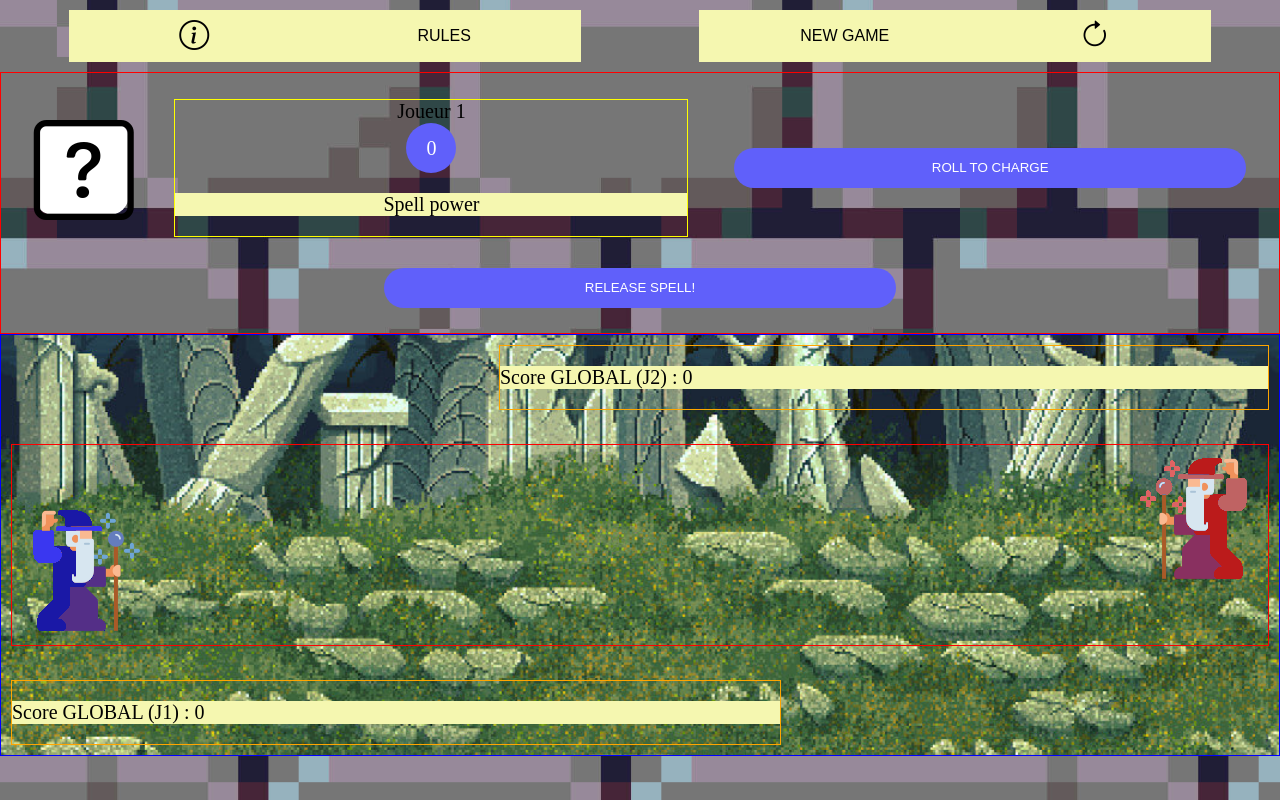
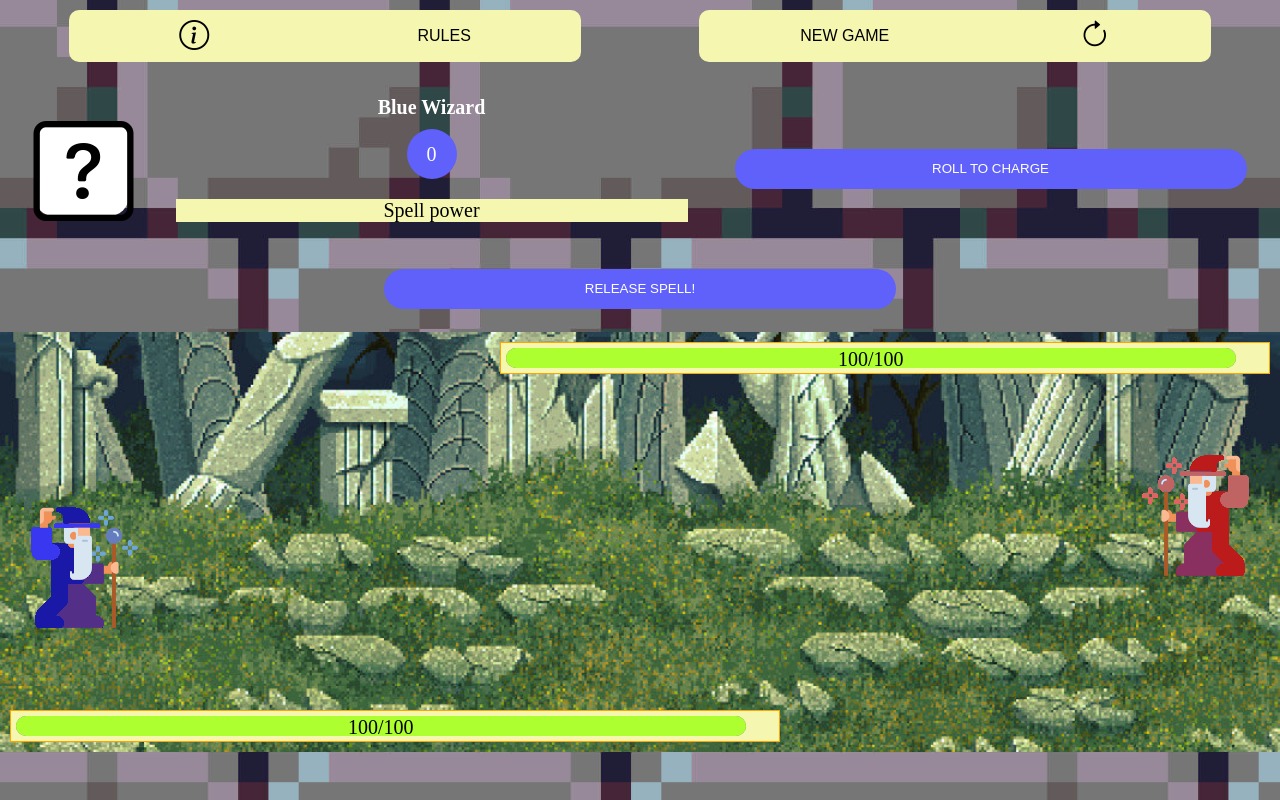
Before and after one commit to AlexisBoucherie/js-dice-game, a PHP site: page / in a window 1280 px wide. Run offline with PHP 8.4, Linux system fonts and the light colour scheme.

Commit message:
set progress bars and build changeColor function

```diff
--- a/index.html
+++ b/index.html
@@ -18,7 +18,7 @@
         <div class="upper-screen">
             <i id="dice-img"class="bi bi-question-square"></i>
             <div class="power" id="power">
-                <div id="active-player">Joueur 1</div>
+                <div id="active-player">Blue Wizard</div>
                 <div id="round">0</div>
                 <p>Spell power</p>
             </div>
@@ -27,14 +27,18 @@
         </div>
         <div class="lower-screen">
             <div class="player pl2">
-                <p>Score GLOBAL (J2) : <span id="global-pl2">0</span></p>
+                <div class="progress-bar">
+                    <div id="progress-pl2"><span id="global-pl2">100</span>/100</div>
+                </div>
             </div>
             <div class="wizards">
                 <img src="img/blue-wizard.png" class="pl1-img" alt="Player 1 - Blue Wizard">
                 <img src="img/red-wizard.png" class="pl2-img" alt="Player 2 - Red Wizard">
             </div>
             <div class="player pl1">
-                <p>Score GLOBAL (J1) : <span id="global-pl1">0</span></p>
+                <div class="progress-bar">
+                    <div id="progress-pl1"><span id="global-pl1">100</span>/100</div>
+                </div>
             </div>
 
         </div>
--- a/script.js
+++ b/script.js
@@ -1,14 +1,4 @@
-function getRandomInt(min, max) {
-    min = Math.ceil(min);
-    max = Math.floor(max);
-    return Math.floor(Math.random() * (max - min +1)) + min;
-}
-
-// une fonction pour lancer 1d6 basée sur la fonction précédente
-function roll1d6() {
-    score = getRandomInt(1, 6);
-    return score;
-}
+// --- VARIABLES ---
 
 // on cible le bouton pour lancer le dé
 let rollButton = document.getElementById("rollMe");
@@ -28,6 +18,39 @@ let activePlayer = document.getElementById("active-player");
 
 // on cible l'icône bootstrap du dé
 diceImg = document.getElementById('dice-img');
+
+// on cible les barres de progrès
+let progressPl1 = document.getElementById("progress-pl1");
+let progressPl2 = document.getElementById("progress-pl2");
+
+// --- FONCTIONS ---
+
+function getRandomInt(min, max) {
+    min = Math.ceil(min);
+    max = Math.floor(max);
+    return Math.floor(Math.random() * (max - min +1)) + min;
+}
+
+// une fonction pour lancer 1d6 basée sur la fonction précédente
+function roll1d6() {
+    score = getRandomInt(1, 6);
+    return score;
+}
+
+// une fonction pour changer de couleur les éléments suivant le joueur actif
+function changeColor() {
+    if(activePlayer.innerHTML == "Blue Wizard") {
+        roundScore.style.backgroundColor = "#3437F0";
+        rollButton.style.backgroundColor = "#3437F0";
+        holdButton.style.backgroundColor = "#3437F0";
+    } else {
+        roundScore.style.backgroundColor = "#BF6363";
+        rollButton.style.backgroundColor = "#BF6363";
+        holdButton.style.backgroundColor = "#BF6363";
+    }
+}
+
+// --- EVENEMENTS ---
 
 rollButton.addEventListener("click", () => {
     let diceRoll = roll1d6();
@@ -60,10 +83,12 @@ rollButton.addEventListener("click", () => {
     if (diceRoll == 1) {
         roundScore.innerText = 0;
         // et le joueur actif change
-        if(activePlayer.innerText == "Joueur 1") {
-            activePlayer.innerText = "Joueur 2";
+        if(activePlayer.innerText == "Blue Wizard") {
+            activePlayer.innerText = "Red Wizard";
+            changeColor();
         } else {
-            activePlayer.innerText = "Joueur 1";
+            activePlayer.innerText = "Blue Wizard";
+            changeColor();
         }
 
     } else {
@@ -73,18 +98,22 @@ rollButton.addEventListener("click", () => {
 });
 
 // on crée une fonction pour transférer le score de la manche vers le score global du joueur
+// (ici on soustrait en fait la valeur du round à celle de la barre de progrès = PV)
 holdButton.addEventListener("click", () => {
 
     //si le joueur en cours est le joueur 1
-    if(activePlayer.innerText == "Joueur 1") {
-        holdScorePl1.innerText = parseInt(holdScorePl1.innerText) + parseInt(roundScore.innerText);
-        activePlayer.innerText = "Joueur 2";
+    if(activePlayer.innerText == "Blue Wizard") {
+        holdScorePl2.innerText = parseInt(holdScorePl2.innerText) - parseInt(roundScore.innerText);
+        progressPl2.style.width = holdScorePl2.innerText + "%";
+        activePlayer.innerText = "Red Wizard";
+        changeColor();
 
     //si le joueur en cours est le joueur 2
     } else {
-        holdScorePl2.innerText = parseInt(holdScorePl2.innerText) + parseInt(roundScore.innerText);
-        activePlayer.innerText = "Joueur 1";
-
+        holdScorePl1.innerText = parseInt(holdScorePl1.innerText) - parseInt(roundScore.innerText);
+        progressPl1.style.width = holdScorePl2.innerText + "%";
+        activePlayer.innerText = "Blue Wizard";
+        changeColor();
     }
 
     // dans tous les cas, on remet le compteur de la manche à zéro
--- a/style.css
+++ b/style.css
@@ -25,7 +25,7 @@ header, .upper-screen, .lower-screen {
     padding: 10px;
 }
 
-header button, .power p, .player p {
+header button, .power p, .player {
     background-color: #f5f7b0;
 }
 
@@ -44,6 +44,7 @@ header button {
     justify-content: space-around;
     align-items: center;
     width: 40vw;
+    border-radius: 10px;
 }
 
 header i {
@@ -59,7 +60,6 @@ header p {
 .upper-screen {
     flex-wrap: wrap;
     height: 30vh;
-    border: 1px solid red;
     justify-content: space-around;
     align-items: center;
 }
@@ -74,12 +74,16 @@ header p {
 }
 
 .power {
-    width: 40vw;
     text-align: center;
-    border: 1px solid yellow;
     display: flex;
     flex-direction: column;
-    align-content: space-around;
+    align-content: space-between;
+}
+
+.power #active-player {
+    margin-bottom: 10px;
+    font-weight: bold;
+    color: white;
 }
 
 #round {
@@ -105,7 +109,6 @@ header p {
 
 .lower-screen {
     height: 50vh;
-    border: 1px solid blue;
     background-image: url('img/battleground_mobile.jpeg');
     background-size: cover;
     background-position: center;
@@ -125,7 +128,6 @@ header p {
 
 .wizards {
     height: 25vh;
-    border: 1px solid red;
     position: relative;
 }
 
@@ -144,4 +146,20 @@ header p {
     right: 10px;
 }
 
-/* PENSER A CIBLER L'ID POWER AVEC LE JS POUR CHANGER LA CLASSE ET LE STYLE SUIVANT JOUEUR EN COURS */
+.progress-bar {
+    width: 95%;
+    height: 1em;
+    background-color: #767676;
+    display: flex;
+    margin: 5px;
+    text-align: center;
+    border-radius: 10px;
+}
+
+#progress-pl1, #progress-pl2 {
+    width: 100%;
+    background-color: greenyellow;
+    border-radius: 10px;
+}
+
+/* Bouton new game = refresh page */
```
